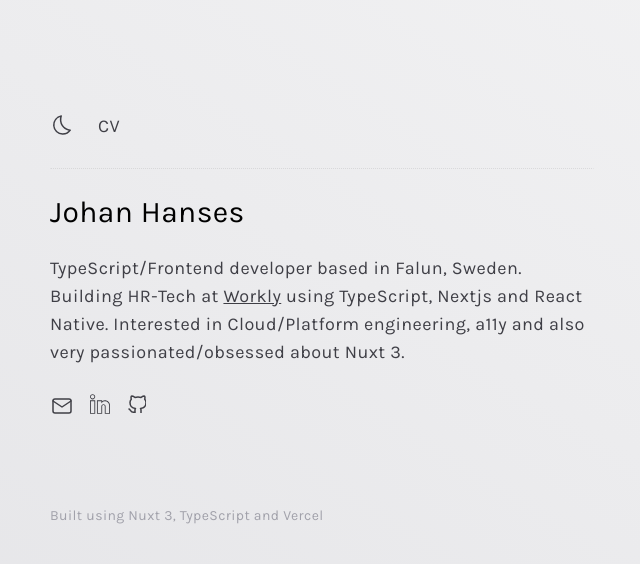
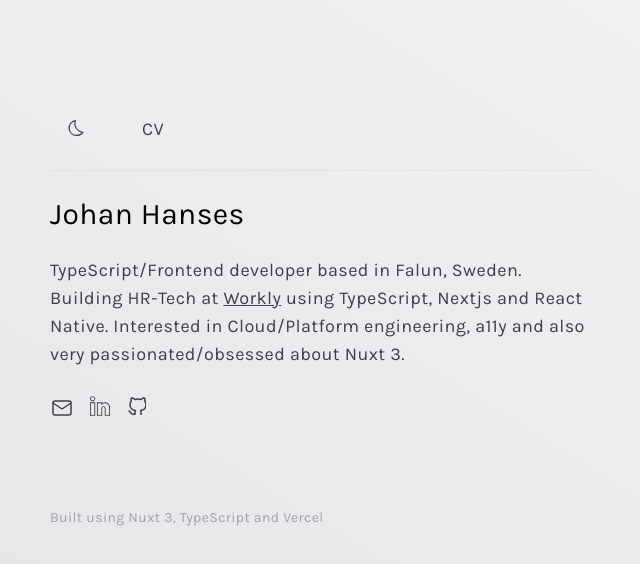
Before and after one commit to johanhanses/johanhanses.com, a Nuxt app: page / in a window 1280 px wide. Shown: the top 564 px of the page, without its empty margins (86-726 px from the left). Built offline with nearby package versions, Linux system fonts and the light colour scheme.

Commit message:
nav visuals

```diff
--- a/components/Moon.vue
+++ b/components/Moon.vue
@@ -1,11 +1,11 @@
 <template>
   <svg
     viewBox="0 0 32 32"
-    class="h-6 w-6"
+    class="h-5 w-5"
   >
     <path
       fill="currentColor"
       d="M13.502 5.414a15.075 15.075 0 0 0 11.594 18.194a11.113 11.113 0 0 1-7.975 3.39c-.138 0-.278.005-.418 0a11.094 11.094 0 0 1-3.2-21.584M14.98 3a1.002 1.002 0 0 0-.175.016a13.096 13.096 0 0 0 1.825 25.981c.164.006.328 0 .49 0a13.072 13.072 0 0 0 10.703-5.555a1.01 1.01 0 0 0-.783-1.565A13.08 13.08 0 0 1 15.89 4.38A1.015 1.015 0 0 0 14.98 3Z"
-    ></path>
+    />
   </svg>
 </template>
--- a/components/Nav.vue
+++ b/components/Nav.vue
@@ -4,11 +4,12 @@ const colorMode = useColorMode()
 
 <template>
   <header class="w-full">
-    <div class="flex space-x-6 h-full">
-      <div class="pt-[1px]">
+    <div class="flex space-x-6 h-full text-lg items-center">
+      <div class="mt-0.5">
         <button
           v-if="colorMode.value === 'light'"
           aria-label="Set color mode to dark"
+          class="hover:bg-zinc-200 px-4 py-1 rounded-md"
           @click="colorMode.preference = 'dark'"
         >
           <Moon />
@@ -16,6 +17,7 @@ const colorMode = useColorMode()
         <button
           v-else
           aria-label="Set color mode to light"
+          class="hover:bg-zinc-700 px-4 py-1 rounded-md"
           @click="colorMode.preference = 'light'"
         >
           <Sun />
@@ -25,7 +27,7 @@ const colorMode = useColorMode()
         <NuxtLink
           to="https://cv.johanhanses.com"
           target="_blank"
-          class="hover:underline hover:text-zinc-900 hover:dark:text-zinc-100 text-lg"
+          class="hover:bg-zinc-200 hover:dark:bg-zinc-700 px-4 py-1 rounded-md transition-colors duration-300"
         >
           CV
         </NuxtLink>
--- a/components/PageHeading.vue
+++ b/components/PageHeading.vue
@@ -1,3 +1,5 @@
 <template>
-  <h1 class="mb-6 text-3xl text-black dark:text-white"><slot /></h1>
+  <h1 class="mb-6 text-3xl text-black dark:text-white">
+    <slot />
+  </h1>
 </template>
--- a/components/Sun.vue
+++ b/components/Sun.vue
@@ -1,11 +1,11 @@
 <template>
   <svg
     viewBox="0 0 32 32"
-    class="h-6 w-6"
+    class="h-5 w-5"
   >
     <path
       fill="currentColor"
       d="M15 2h2v4.96h-2zm6.687 6.89l3.507-3.506l1.414 1.414l-3.507 3.507zM25.04 15H30v2h-4.96zm-3.347 8.104l1.414-1.414l3.507 3.507L25.2 26.61zM15 25.04h2V30h-2zm-9.604.162l3.508-3.507l1.414 1.414l-3.507 3.507zM2 15h4.96v2H2zm3.39-8.197l1.415-1.414l3.507 3.507l-1.414 1.414zM16 12a4 4 0 1 1-4 4a4 4 0 0 1 4-4m0-2a6 6 0 1 0 6 6a6 6 0 0 0-6-6Z"
-    ></path>
+    />
   </svg>
 </template>
```
